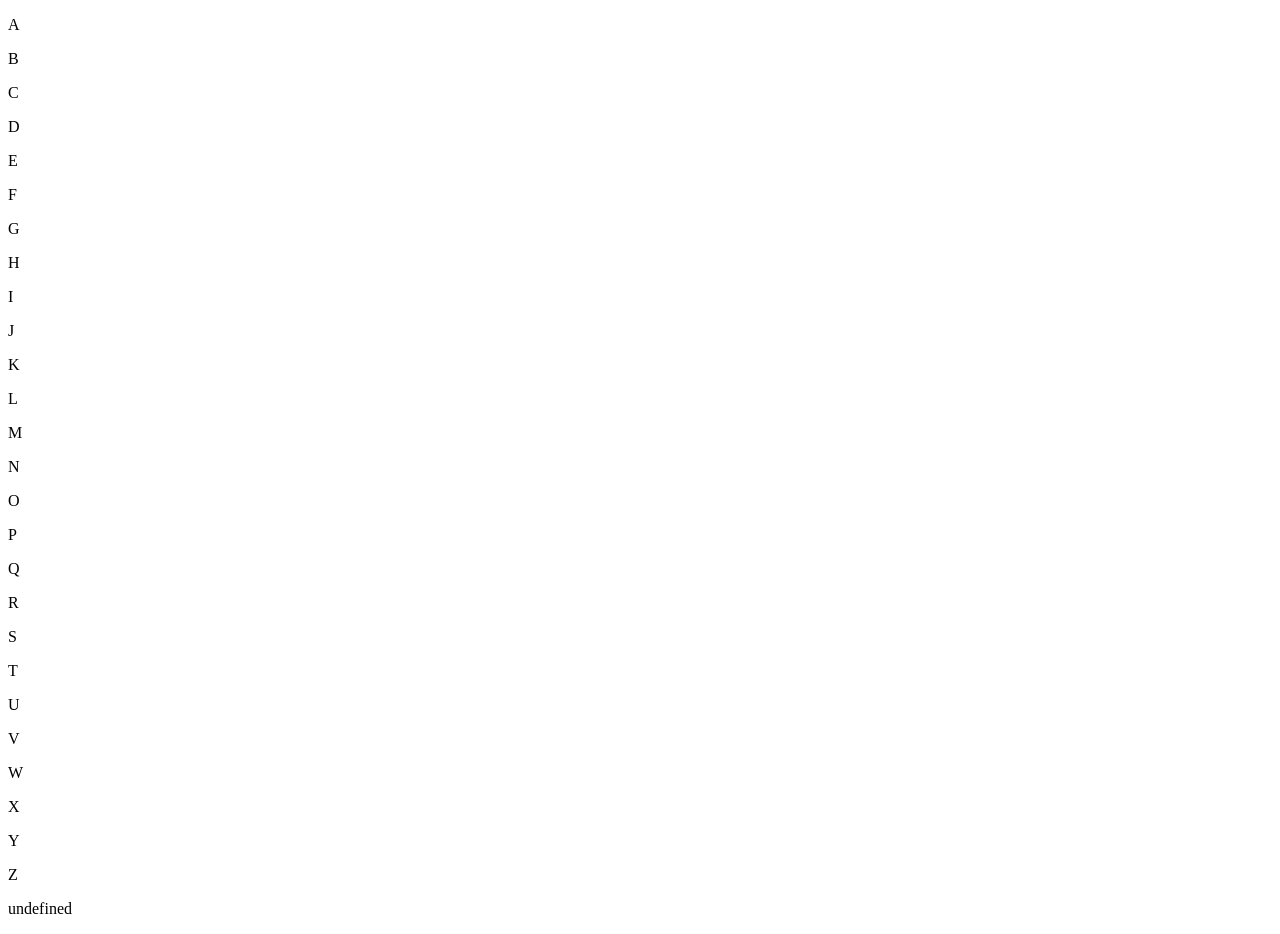
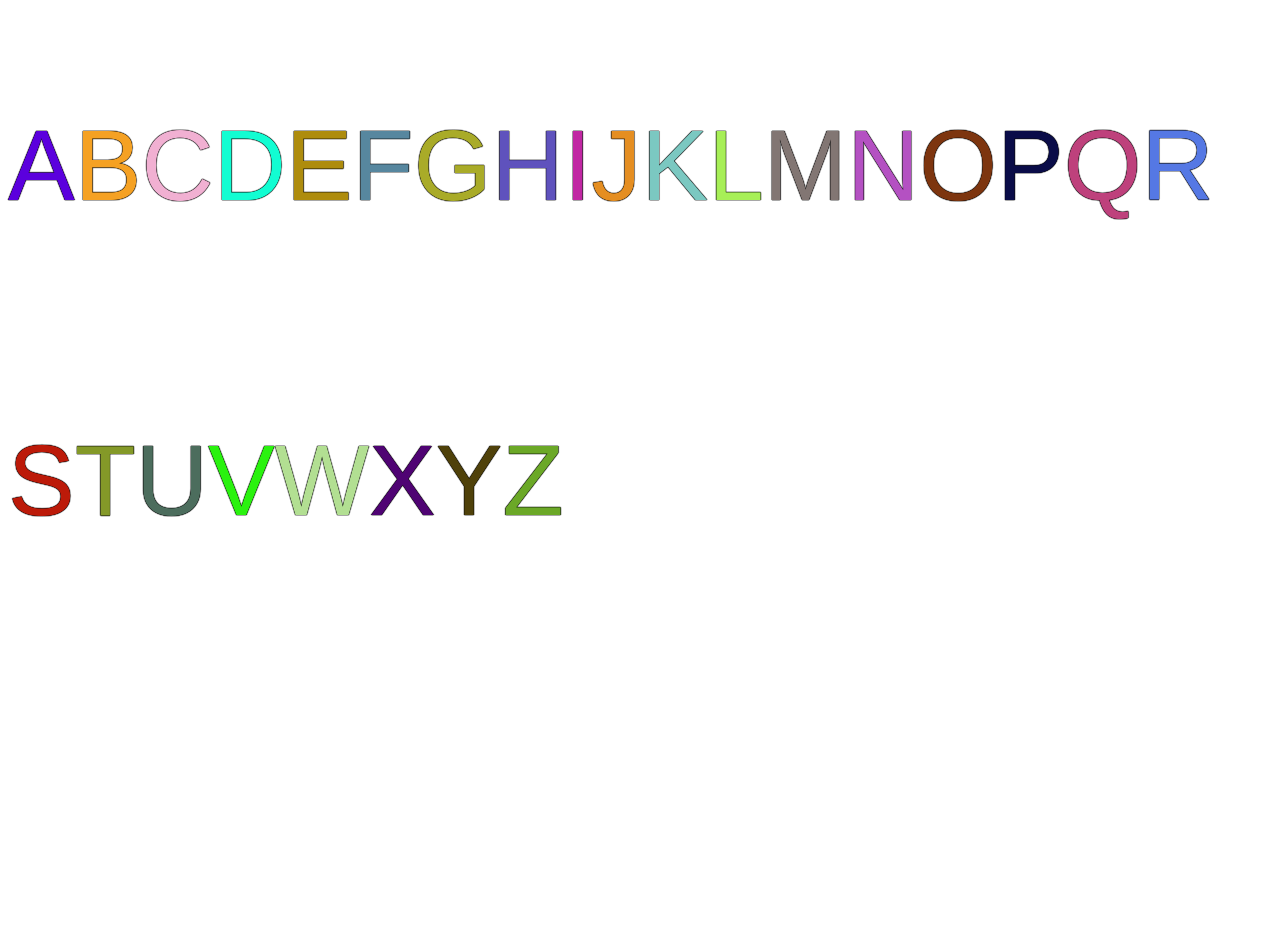
Before and after one commit to rpruazol/magnets_on_a_fridge, a plain HTML site: page index.html in a window 1280 px wide. After the commit the page ends 800 px from the top, so only its background shows below. Drawn offline with Linux system fonts and the light colour scheme; a web font is replaced by a local one.

Commit message:
drag start and drag end event listeners

```diff
--- a/index.html
+++ b/index.html
@@ -5,6 +5,9 @@
     <meta http-equiv="X-UA-Compatible" content="IE=edge">
     <meta name="viewport" content="width=device-width, initial-scale=1.0">
     <link rel="stylesheet" href="./styles/styles.css">
+    <link rel="preconnect" href="https://fonts.googleapis.com">
+    <link rel="preconnect" href="https://fonts.gstatic.com" crossorigin>
+    <link href="https://fonts.googleapis.com/css2?family=Candal&display=swap" rel="stylesheet">
     <title>Magnets on a fridge</title>
 </head>
 <body>
--- a/scripts/index.js
+++ b/scripts/index.js
@@ -10,22 +10,60 @@ const alphabet = {
 const root = document.getElementById("root")
 
 
+
+
+function generateLetter(letter){
+    const letterElement = document.createElement('p')
+    letterElement.setAttribute('class', 'letter')
+    letterElement.setAttribute('draggable', 'true')
+    const newLetter = document.createTextNode(letter)
+    letterElement.append(newLetter)
+    letterElement.style.color = randomColor()
+    addEventListeners(letterElement)
+
+    return letterElement
+}
+
+function randomColor(){
+    return `rgb(${randomNumber(255)}, ${randomNumber(255)}, ${randomNumber(255)})`
+}
+
+function randomNumber(num){
+    return Math.floor(Math.random() * num)
+}
+
 function render() {
-    for(let i = 0; i<=alphabet.captitalLetters.length; i++){
-        randomColor()
-        const letterElement = document.createElement('p')
-        letterElement.setAttribute('class', 'letter')
-        const letter = document.createTextNode(alphabet.captitalLetters[i]);
-        letterElement.append(letter)
-        // value="letter"
-
-        root.appendChild(letterElement)
+    for(let i = 0; i<alphabet.captitalLetters.length; i++){
+        const newLetter = generateLetter(alphabet.captitalLetters[i])
+        root.appendChild(newLetter)
     }
 }
 
+function addEventListeners(element) {
+    element.addEventListener('dragstart', onDragStart);
+	element.addEventListener('dragend', onDragEnd);
+}
 
-function randomColor(){
-    return
+function onDragStart(event) {
+    let target = event.target;
+	if (target && target.nodeName == 'P') {
+        // Store a ref. on the dragged elem
+	    const pSrc = target.textContent;
+	    // parkingSimulation.dragged = target;
+	    event.dropEffect = 'linkMove';
+	    event.dataTransfer.setData('text/uri-list', pSrc);
+	    event.dataTransfer.setData('text/plain', pSrc);
+
+	    // Make it half transparent
+	    event.target.style.opacity = .1;
+	}
+}
+
+function onDragEnd(event) {
+	if (event.target && event.target.nodeName == 'P') {
+	    // Reset the transparency
+	    event.target.style.opacity = '';
+	}
 }
 
 render()
--- a/styles/styles.css
+++ b/styles/styles.css
@@ -5,5 +5,8 @@
 
 
 .letter{
-
+    display: inline-block;
+    font-family: 'Candal', sans-serif;
+    font-size: 100px;
+    text-shadow: 0 0 1px black, 0 0 1px black, 0 0 1px black, 0 0 1px black;
 }
```
